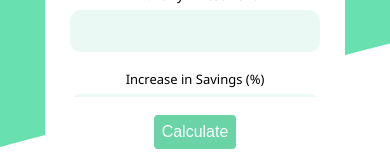
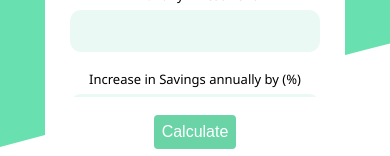
Before and after one commit to AtharvaKitkaru/fire-calculator, a React (Create React App) app: page / in a window 390 px wide. Shown: the part 444-600 px from the top of the page. Built offline with nearby package versions, Linux system fonts and the light colour scheme.

Commit message:
added text wrap

```diff
--- a/src/RetirementCalculator.js
+++ b/src/RetirementCalculator.js
@@ -176,7 +176,7 @@ const RetirementCalculator = () => {
             </div>
             <br />
             <div className="input-line">
-              <div className="label">Increase in Savings (%)</div>
+              <div className="label">Increase in Savings annually by (%)</div>
               <div>
                 <input
                   type="number"
--- a/src/RetirementCalculator.scss
+++ b/src/RetirementCalculator.scss
@@ -248,6 +248,7 @@ footer {
 
       .label {
         margin-bottom: 0.5em;
+        text-wrap: wrap;
       }
       input {
         width: 60vw;
```
